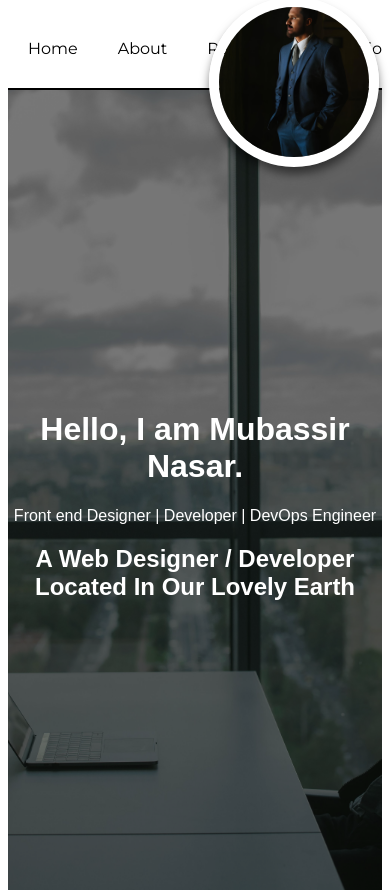
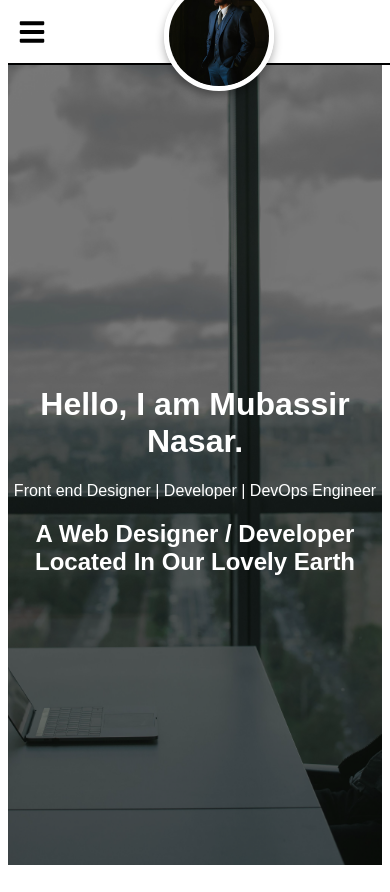
Before and after one commit to mbr0775/mbrportfolio, a React (Create React App) app: page / in a window 390 px wide. Shown: the top 892 px of the page. Built offline with nearby package versions, Linux system fonts and the light colour scheme.

Commit message:
Updated Navigation.js and index.css for mobile responsiveness

```diff
--- a/src/index.css
+++ b/src/index.css
@@ -5,22 +5,20 @@
   background-color: white;
   border-bottom: 2px solid black;
   padding: 10px 0;
-  z-index: 1000; /* Ensure it stays on top */
+  z-index: 1000;
   display: flex;
   justify-content: space-between;
   align-items: center;
-  height: 60px; /* Set a fixed height for the navigation bar */
+  height: 60px;
+  padding: 0 20px;
 }
 
+/* Navigation Items */
 .nav-items {
   display: flex;
   list-style: none;
   margin: 0;
   padding: 0;
-}
-
-.center-text {
-  margin-top: 5px;
 }
 
 .nav-items.left {
@@ -31,38 +29,6 @@
 .nav-items.right {
   flex: 1;
   justify-content: flex-end;
-}
-
-.center-content {
-  flex: 1;
-  display: flex;
-  flex-direction: column;
-  align-items: center;
-  justify-content: center;
-  position: relative; /* Ensure the image can be positioned absolutely */
-}
-
-.circle-image {
-  width: 150px; /* Set the desired width for the image */
-  height: 150px; /* Set the desired height for the image */
-  border-radius: 50%;
-  position: absolute; /* Position the image absolutely */
-  top: 60%; /* Center the image vertically */
-  transform: translateY(-30%); /* Center the image vertically */
-  border: 10px solid white; /* Add a 10px border around the image */
-  object-fit: cover; /* Ensure the image covers the area properly */
-  box-shadow: 0 7px 10px rgba(0, 0, 0, 0.5); /* Add a shadow to the image */
-}
-
-.center-txt {
-  margin: 5px;
-  opacity: 0.3;
-  font-weight: bold;
-}
-
-.center-txt1 {
-  margin: 5px;
-  font-size: 24px;
 }
 
 .nav-item {
@@ -76,8 +42,72 @@
   color: red;
 }
 
-.scrolled {
-  background-color: rgba(255, 255, 255, 0.9); /* Slightly transparent background when scrolled */
-  box-shadow: 0 2px 4px rgba(0, 0, 0, 0.1); /* Add a shadow when scrolled */
-  height: 60px; /* Ensure the height remains the same when scrolled */
+/* Mobile Menu */
+.menu-icon {
+  display: none;
+  font-size: 28px;
+  cursor: pointer;
 }
+
+/* Center Logo or Text */
+.center-content {
+  flex: 1;
+  display: flex;
+  flex-direction: column;
+  align-items: center;
+  justify-content: center;
+  position: relative;
+}
+
+.circle-image {
+  width: 120px;
+  height: 120px;
+  border-radius: 50%;
+  position: absolute;
+  top: 50%;
+  transform: translateY(-50%);
+  border: 5px solid white;
+  object-fit: cover;
+  box-shadow: 0 5px 8px rgba(0, 0, 0, 0.3);
+}
+
+/* Responsive Design */
+@media (max-width: 768px) {
+  .navigation {
+    flex-wrap: wrap;
+    height: auto;
+    padding: 10px;
+  }
+
+  .menu-icon {
+    display: block;
+  }
+
+  .nav-items {
+    display: none;
+    flex-direction: column;
+    width: 100%;
+    background-color: white;
+    position: absolute;
+    top: 60px;
+    left: 0;
+    box-shadow: 0 2px 4px rgba(0, 0, 0, 0.1);
+    z-index: 999;
+  }
+
+  .nav-items.show {
+    display: flex;
+  }
+
+  .nav-item {
+    text-align: center;
+    padding: 12px;
+    font-size: 18px;
+    width: 100%;
+  }
+
+  .circle-image {
+    width: 100px;
+    height: 100px;
+  }
+}
--- a/src/navbar/Navigation.js
+++ b/src/navbar/Navigation.js
@@ -3,9 +3,11 @@ import { Link } from 'react-scroll';
 import '../index.css';
 import '@fontsource/roboto';
 import '@fontsource/montserrat';
+import { FaBars, FaTimes } from 'react-icons/fa'; // Import icons
 
 const Navigation = () => {
   const [scrolled, setScrolled] = useState(false);
+  const [menuOpen, setMenuOpen] = useState(false); // State for mobile menu
 
   useEffect(() => {
     const handleScroll = () => {
@@ -20,23 +22,31 @@ const Navigation = () => {
 
   return (
     <nav className={`navigation ${scrolled ? 'scrolled' : ''}`}>
-      <ul className="nav-items left">
+      {/* Hamburger Icon */}
+      <div className="menu-icon" onClick={() => setMenuOpen(!menuOpen)}>
+        {menuOpen ? <FaTimes /> : <FaBars />}
+      </div>
+
+      {/* Left Nav Items */}
+      <ul className={`nav-items left ${menuOpen ? 'show' : ''}`}>
         <li className="nav-item">
-          <Link to="home" smooth={true} duration={500}>
+          <Link to="home" smooth={true} duration={500} onClick={() => setMenuOpen(false)}>
             Home
           </Link>
         </li>
         <li className="nav-item">
-          <Link to="about" smooth={true} duration={500}>
+          <Link to="about" smooth={true} duration={500} onClick={() => setMenuOpen(false)}>
             About
           </Link>
         </li>
         <li className="nav-item">
-          <Link to="resume" smooth={true} duration={500}>
+          <Link to="resume" smooth={true} duration={500} onClick={() => setMenuOpen(false)}>
             Resume
           </Link>
         </li>
       </ul>
+
+      {/* Center Logo or Text */}
       <div className="center-content">
         {scrolled ? (
           <>
@@ -47,24 +57,26 @@ const Navigation = () => {
           <img src={require('./mbr3.jpg')} alt="Mubassir Nasar" className="circle-image" />
         )}
       </div>
-      <ul className="nav-items right">
+
+      {/* Right Nav Items */}
+      <ul className={`nav-items right ${menuOpen ? 'show' : ''}`}>
         <li className="nav-item">
-          <Link to="portfolio" smooth={true} duration={500}>
+          <Link to="portfolio" smooth={true} duration={500} onClick={() => setMenuOpen(false)}>
             Portfolio
           </Link>
         </li>
         <li className="nav-item">
-          <Link to="blog" smooth={true} duration={500}>
+          <Link to="blog" smooth={true} duration={500} onClick={() => setMenuOpen(false)}>
             Blog
           </Link>
         </li>
         <li className="nav-item">
-          <Link to="contact" smooth={true} duration={500}>
+          <Link to="contact" smooth={true} duration={500} onClick={() => setMenuOpen(false)}>
             Contact
           </Link>
         </li>
         <li className="nav-item">
-          <Link to="login" smooth={true} duration={500}>
+          <Link to="login" smooth={true} duration={500} onClick={() => setMenuOpen(false)}>
             Login
           </Link>
         </li>
```
Also changed, not shown: package.json (+6 -1 lines), 1 other file (tests, documents, lock files or other folders).
